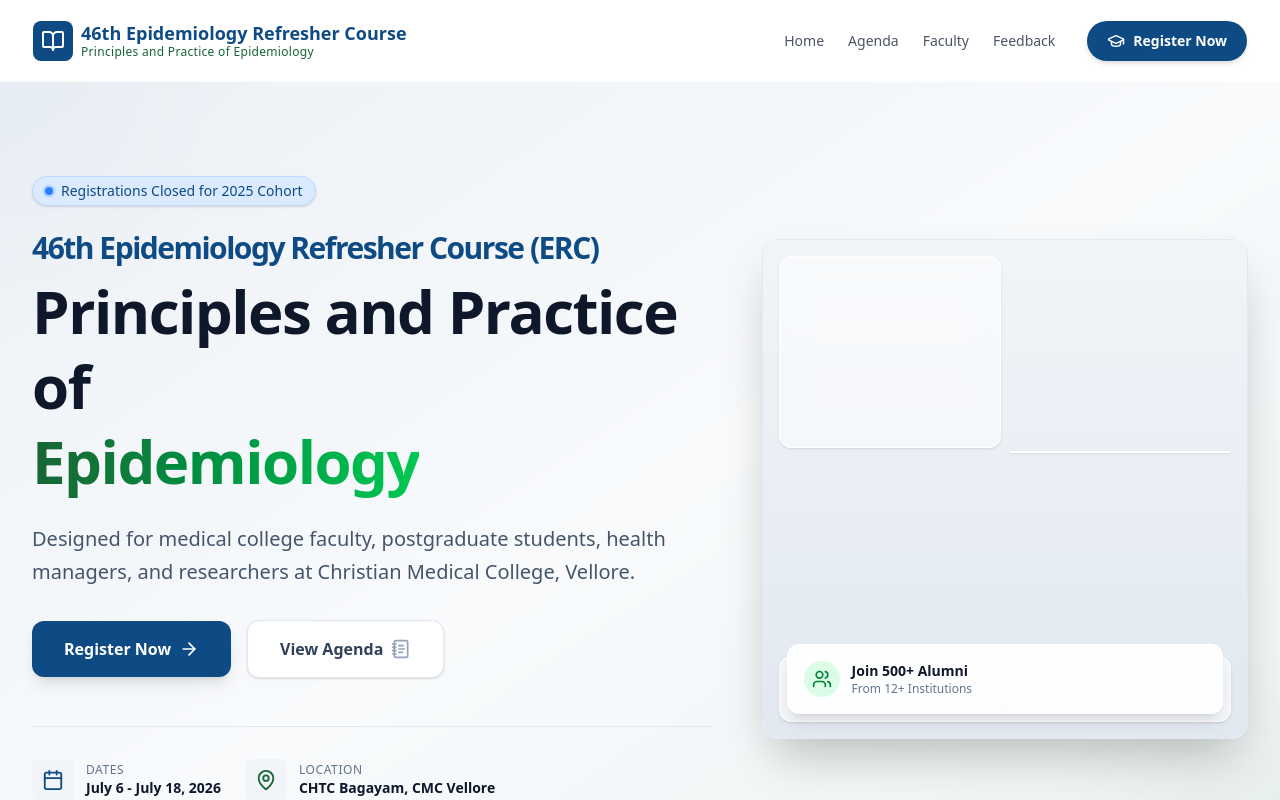
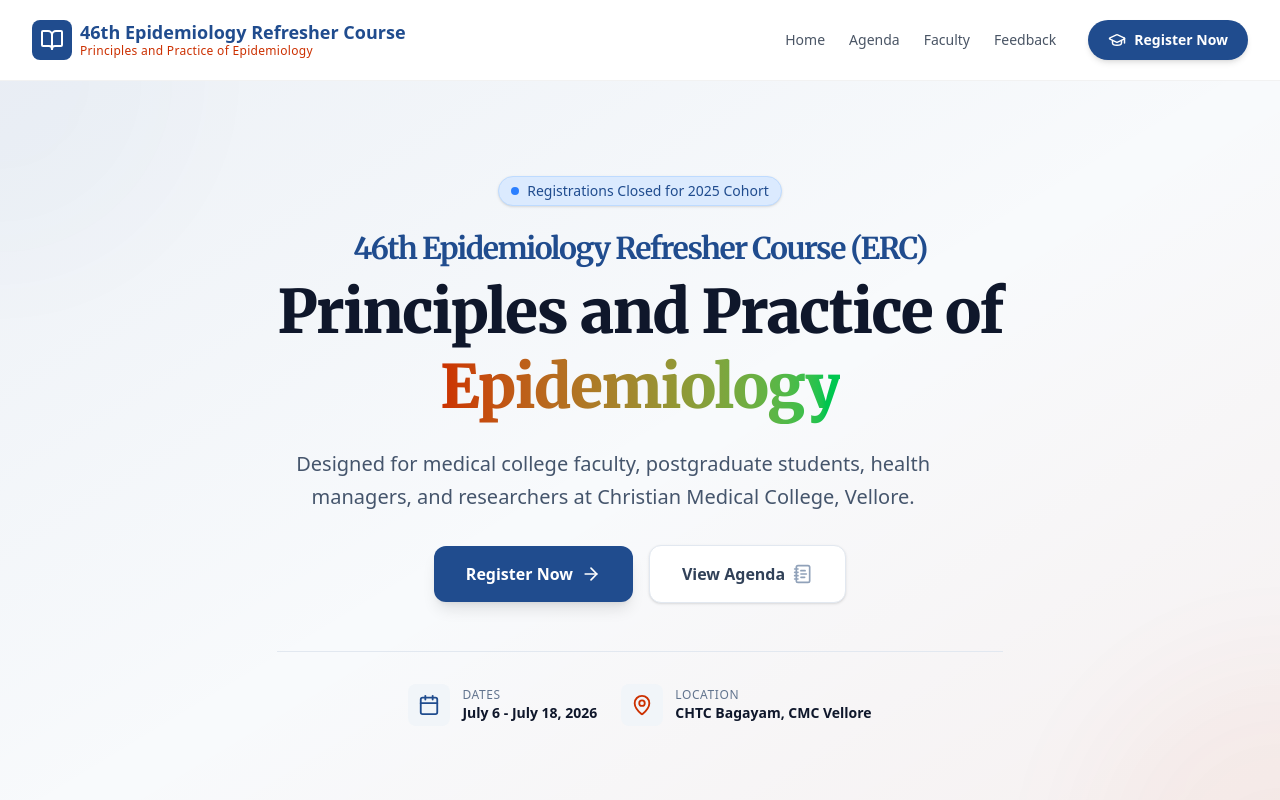
Before and after one commit to jebujohn/cmc-epi-bio-course, a Next.js app: page / in a window 1280 px wide. Shown: the top 800 px of the page. Built offline with nearby package versions, Linux system fonts and the light colour scheme.

Commit message:
Update hero layout and typography, remove mock elements

```diff
--- a/src/app/globals.css
+++ b/src/app/globals.css
@@ -1,32 +1,37 @@
 @import "tailwindcss";
 
 @theme {
-  --color-primary: #0e4b85;
-  --color-primary-light: #2563eb;
-  --color-primary-dark: #1e3a8a;
+  --color-primary: #204C8E;
+  --color-primary-light: #2e67bd;
+  --color-primary-dark: #09151A;
 
-  --color-secondary: #166534;
-  --color-secondary-light: #22c55e;
+  --color-secondary: #CC3000;
+  --color-secondary-light: #FFAD94;
 
-  --color-background: #ffffff;
-  --color-surface: #f8fafc;
-  --color-text-primary: #0f172a;
-  --color-text-secondary: #475569;
+  --color-background: #FFFFFF;
+  --color-surface: #EFEFEF;
+  --color-text-primary: #38383C;
+  --color-text-secondary: #403C4E;
 
-  --color-accent: #f59e0b;
+  --color-accent: #FFD8CC;
+  --font-sans: var(--font-open-sans), Arial, sans-serif;
+  --font-serif: var(--font-merriweather), serif;
 }
 
 @layer base {
   body {
     background-color: var(--color-background);
     color: var(--color-text-primary);
-    font-family: var(--font-inter), Arial, Helvetica, sans-serif;
+    font-family: var(--font-open-sans), Arial, Helvetica, sans-serif;
+  }
+  h1, h2, h3, h4, h5, h6 {
+    font-family: var(--font-merriweather), serif;
   }
 }
 
 .glass {
-  background: rgba(255, 255, 255, 0.7);
-  backdrop-filter: blur(10px);
-  -webkit-backdrop-filter: blur(10px);
-  border: 1px solid rgba(255, 255, 255, 0.18);
+  background: rgba(255, 255, 255, 0.95);
+  backdrop-filter: blur(8px);
+  -webkit-backdrop-filter: blur(8px);
+  border-bottom: 1px solid rgba(0, 0, 0, 0.05);
 }
--- a/src/app/layout.tsx
+++ b/src/app/layout.tsx
@@ -1,10 +1,11 @@
 import type { Metadata } from "next";
-import { Inter } from "next/font/google";
+import { Inter, Merriweather, Open_Sans } from "next/font/google";
 import "./globals.css";
 import Navbar from "@/components/Navbar";
 import Footer from "@/components/Footer";
 
-const inter = Inter({ subsets: ["latin"], variable: "--font-inter" });
+const openSans = Open_Sans({ subsets: ["latin"], variable: "--font-open-sans" });
+const merriweather = Merriweather({ weight: ["300", "400", "700", "900"], subsets: ["latin"], variable: "--font-merriweather" });
 
 export default function RootLayout({
   children,
@@ -13,7 +14,7 @@
 }>) {
   return (
     <html lang="en">
-      <body className={`${inter.variable} antialiased font-sans flex flex-col min-h-screen`}>
+      <body className={`${openSans.variable} ${merriweather.variable} antialiased font-sans flex flex-col min-h-screen`}>
         <Navbar />
         <main className="flex-grow pt-20">
           {children}
--- a/src/app/page.tsx
+++ b/src/app/page.tsx
@@ -2,7 +2,7 @@
 
 import { motion } from "framer-motion";
 import Link from "next/link";
-import { ArrowRight, Calendar, MapPin, Users, Award, PlayCircle, NotebookText, Star, GraduationCap } from "lucide-react";
+import { ArrowRight, Calendar, MapPin, Users, Award, PlayCircle, NotebookText } from "lucide-react";
 
 export default function Home() {
   const staggerContainer = {
@@ -28,12 +28,12 @@
         <div className="absolute opacity-10 blur-3xl rounded-full bg-primary/20 w-96 h-96 top-0 left-0 -translate-x-1/2 -translate-y-1/2 z-0"></div>
         <div className="absolute opacity-20 blur-3xl rounded-full bg-secondary/20 w-96 h-96 bottom-0 right-0 translate-x-1/2 translate-y-1/2 z-0"></div>
 
-        <div className="max-w-7xl mx-auto px-4 sm:px-6 lg:px-8 pt-24 pb-32 relative z-10 flex flex-col md:flex-row items-center">
+        <div className="max-w-7xl mx-auto px-4 sm:px-6 lg:px-8 pt-24 pb-32 relative z-10 flex flex-col items-center justify-center">
           <motion.div
             initial="hidden"
             animate="show"
             variants={staggerContainer}
-            className="md:w-3/5 md:pr-12 text-center md:text-left"
+            className="max-w-4xl mx-auto text-center"
           >
             <motion.div variants={fadeInUp} className="inline-flex items-center gap-2 px-3 py-1 rounded-full bg-blue-100 text-primary font-medium text-sm mb-6 border border-blue-200 shadow-sm">
               <span className="relative flex h-2 w-2">
@@ -52,7 +52,7 @@
               Designed for medical college faculty, postgraduate students, health managers, and researchers at Christian Medical College, Vellore.
             </motion.p>
 
-            <motion.div variants={fadeInUp} className="flex flex-col sm:flex-row items-center gap-4 justify-center md:justify-start">
+            <motion.div variants={fadeInUp} className="flex flex-col sm:flex-row items-center gap-4 justify-center">
               <Link href="/registration" className="w-full sm:w-auto px-8 py-4 rounded-xl bg-primary text-white font-semibold flex items-center justify-center gap-2 hover:bg-primary-dark transition-all shadow-lg hover:shadow-xl hover:-translate-y-1">
                 Register Now
                 <ArrowRight size={20} />
@@ -63,7 +63,7 @@
               </Link>
             </motion.div>
 
-            <motion.div variants={fadeInUp} className="flex flex-col sm:flex-row gap-6 mt-12 pt-8 border-t border-slate-200">
+            <motion.div variants={fadeInUp} className="flex flex-col sm:flex-row gap-6 mt-12 pt-8 border-t border-slate-200 justify-center">
               <div className="flex items-center gap-3">
                 <div className="bg-slate-100 p-2.5 rounded-lg text-primary">
                   <Calendar size={22} />
@@ -85,37 +85,6 @@
             </motion.div>
           </motion.div>
 
-          <motion.div
-            initial={{ opacity: 0, scale: 0.9 }}
-            animate={{ opacity: 1, scale: 1 }}
-            transition={{ duration: 0.8, delay: 0.2 }}
-            className="md:w-2/5 mt-16 md:mt-0"
-          >
-            <div className="relative rounded-2xl overflow-hidden shadow-2xl border border-slate-200 aspect-[4/5] md:aspect-auto md:h-[500px]">
-              {/* Using a placeholder gradient pattern since we don't have real images */}
-              <div className="absolute inset-0 bg-gradient-to-b from-slate-100 to-slate-200 flex items-center justify-center">
-                <div className="grid grid-cols-2 gap-2 p-4 w-full h-full">
-                  <div className="bg-white/50 backdrop-blur-md rounded-xl border border-white max-h-48 shadow-sm"></div>
-                  <div className="bg-white/40 backdrop-blur-md rounded-xl border border-white max-h-32 mt-auto shadow-sm"></div>
-                  <div className="bg-white/60 backdrop-blur-md rounded-xl border border-white mt-auto max-h-40 col-span-2 shadow-sm flex items-center justify-center">
-                    <GraduationCap className="text-slate-300 w-16 h-16" />
-                  </div>
-                </div>
-              </div>
-
-              <div className="absolute bottom-6 left-6 right-6 bg-white/90 backdrop-blur-md rounded-xl p-4 border border-white shadow-lg">
-                <div className="flex items-center gap-3">
-                  <div className="bg-green-100 text-green-700 p-2 rounded-full">
-                    <Users size={20} />
-                  </div>
-                  <div>
-                    <p className="text-sm font-bold text-slate-900">Join 500+ Alumni</p>
-                    <p className="text-xs text-slate-500">From 12+ Institutions</p>
-                  </div>
-                </div>
-              </div>
-            </div>
-          </motion.div>
         </div>
       </section>
 
@@ -233,66 +202,6 @@
         </div>
       </section>
 
-      {/* Testimonials */}
-      <section className="py-24 bg-slate-900 text-white relative overflow-hidden">
-        <div className="absolute top-0 right-0 -mr-20 -mt-20 w-96 h-96 rounded-full bg-primary-dark/20 blur-3xl"></div>
-        <div className="absolute bottom-0 left-0 -ml-20 -mb-20 w-96 h-96 rounded-full bg-secondary/20 blur-3xl"></div>
-
-        <div className="max-w-7xl mx-auto px-4 sm:px-6 lg:px-8 relative z-10">
-          <div className="text-center mb-16">
-            <h2 className="text-3xl font-bold mb-4">What Our Participants Say</h2>
-            <p className="text-slate-400 max-w-2xl mx-auto text-lg">
-              Hear from recent graduates of the EpiBio program.
-            </p>
-          </div>
-
-          <div className="grid md:grid-cols-2 gap-8 max-w-4xl mx-auto">
-            <div className="bg-white/5 backdrop-blur-lg border border-white/10 rounded-2xl p-8 shadow-xl">
-              <div className="flex text-yellow-500 mb-4">
-                <Star size={18} fill="currentColor" />
-                <Star size={18} fill="currentColor" />
-                <Star size={18} fill="currentColor" />
-                <Star size={18} fill="currentColor" />
-                <Star size={18} fill="currentColor" />
-              </div>
-              <p className="text-slate-300 italic mb-6 leading-relaxed">
-                "The way they simplified complex biostatistical models and made them applicable to clinical scenarios was phenomenal. I am now confident in designing my own trials."
-              </p>
-              <div className="flex items-center gap-4">
-                <div className="w-12 h-12 bg-slate-700 rounded-full flex items-center justify-center font-bold text-lg text-slate-300">
-                  DR
-                </div>
-                <div>
-                  <h4 className="font-semibold">Dr. Rahul Sharma</h4>
-                  <p className="text-sm text-slate-400">Senior Resident, AIIMS Delhi</p>
-                </div>
-              </div>
-            </div>
-
-            <div className="bg-white/5 backdrop-blur-lg border border-white/10 rounded-2xl p-8 shadow-xl">
-              <div className="flex text-yellow-500 mb-4">
-                <Star size={18} fill="currentColor" />
-                <Star size={18} fill="currentColor" />
-                <Star size={18} fill="currentColor" />
-                <Star size={18} fill="currentColor" />
-                <Star size={18} fill="currentColor" />
-              </div>
-              <p className="text-slate-300 italic mb-6 leading-relaxed">
-                "An incredibly well-structured course. The hands-on sessions in R were exactly what I needed to elevate my public health research publications."
-              </p>
-              <div className="flex items-center gap-4">
-                <div className="w-12 h-12 bg-slate-700 rounded-full flex items-center justify-center font-bold text-lg text-slate-300">
-                  AJ
-                </div>
-                <div>
-                  <h4 className="font-semibold">Anita Joseph</h4>
-                  <p className="text-sm text-slate-400">Public Health Researcher, WHO</p>
-                </div>
-              </div>
-            </div>
-          </div>
-        </div>
-      </section>
     </div>
   );
 }
```
